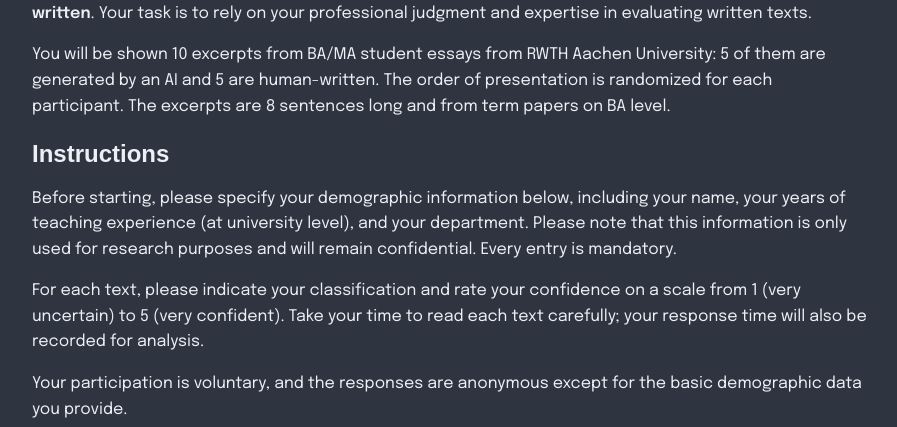
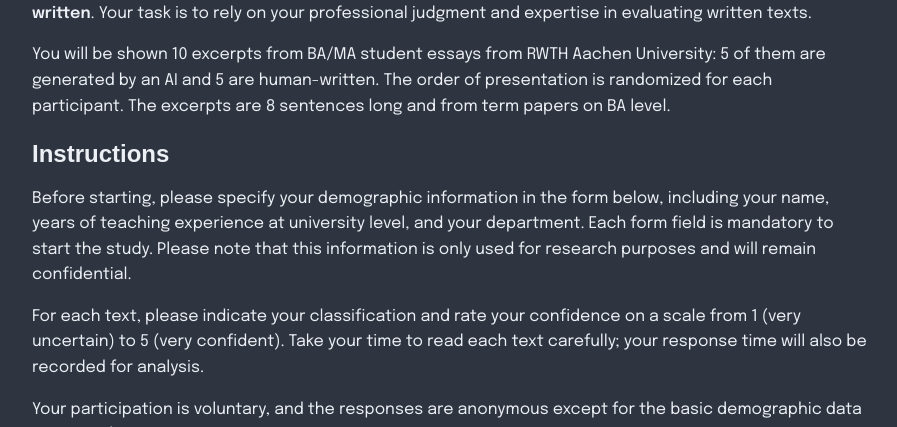
Before and after one commit to LStoneyy/ai-generated-texts, a Django app: page / in a window 1280 px wide. Shown: the part 341-768 px from the top of the page, without its empty margins (190-1087 px from the left). Run offline with Django 5.2, Linux system fonts and the light colour scheme; some web fonts are replaced.

Commit message:
Added instructions

```diff
--- a/study/templates/study/start.html
+++ b/study/templates/study/start.html
@@ -24,7 +24,9 @@
 
     <h2>Instructions</h2>
     <p>
-        Before starting, please specify your demographic information below, including your name, your years of teaching experience (at university level), and your department. Please note that this information is only used for research purposes and will remain confidential. Every entry is mandatory.
+        Before starting, please specify your demographic information in the form below, including your name, years of teaching experience at university level, and your department.
+        Each form field is mandatory to start the study.
+        Please note that this information is only used for research purposes and will remain confidential.
     </p>
     <p>
         For each text, please indicate your classification and rate your confidence on a scale from 1 (very uncertain) to 5 (very confident).
```
